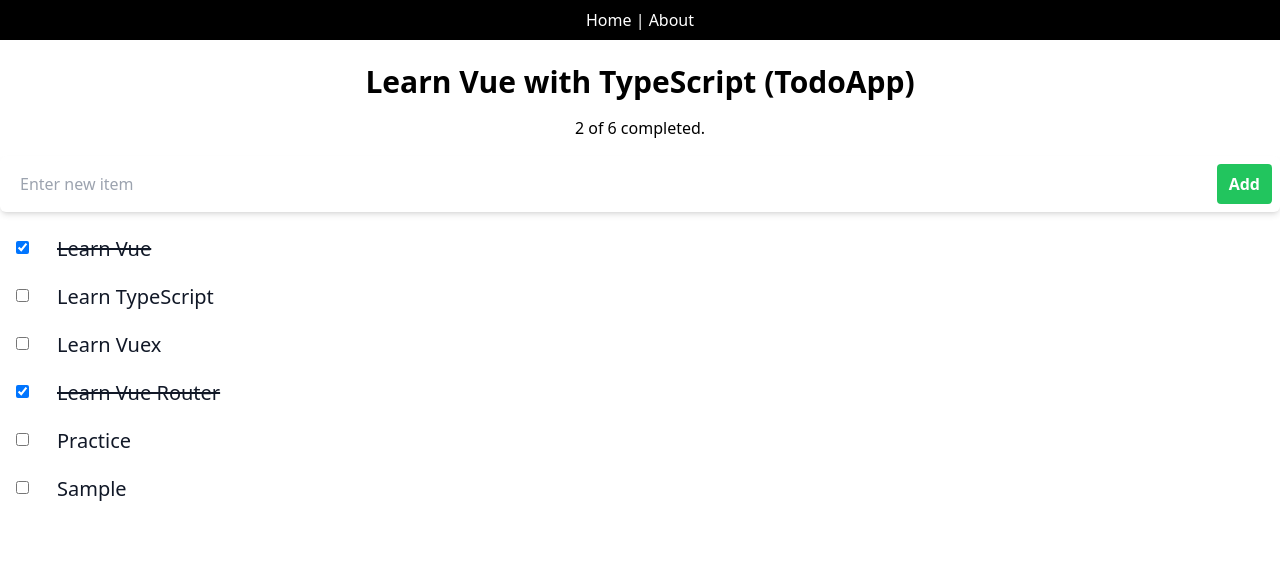
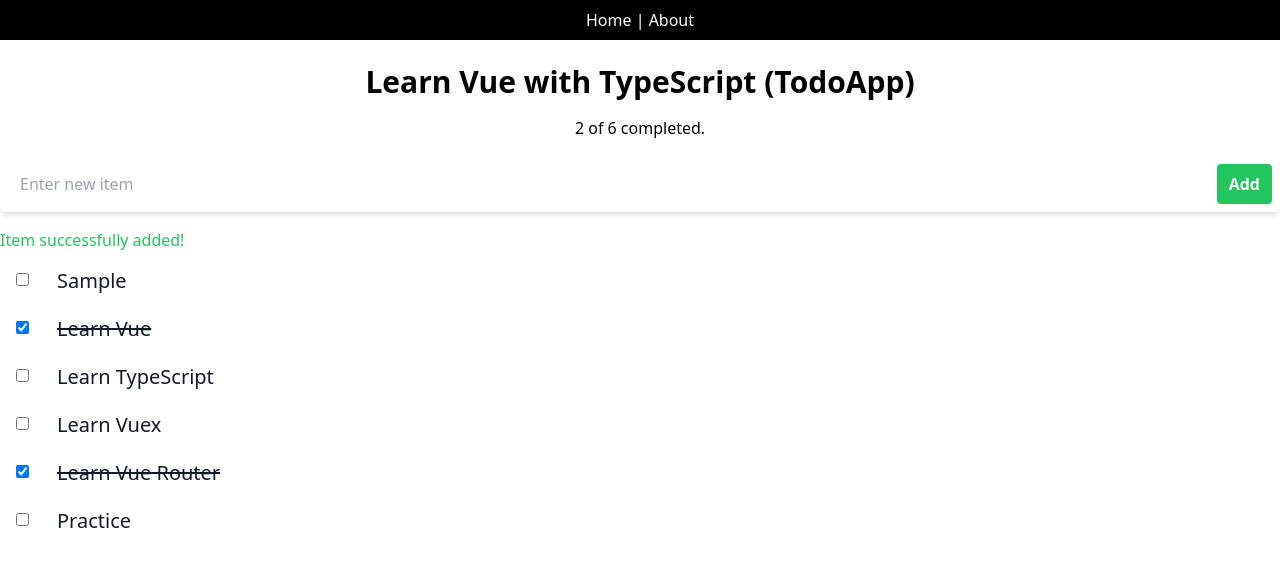
Before and after one commit to suonsamoun/vue-typescript, a Vue app: page / in a window 1280 px wide. Both pictures are taken after typing "Sample" into the empty fields and a click on the button "Add". Shown: the top 566 px of the page. Built offline with nearby package versions, Linux system fonts and the light colour scheme.

Commit message:
Enhanced validation check, added success msg

```diff
--- a/src/views/Home.vue
+++ b/src/views/Home.vue
@@ -10,7 +10,7 @@
       <form class="my-4" @submit.prevent="addNewItem">
         <div
           class="mx-auto flex items-center bg-white p-2 rounded-md shadow-md"
-          :class="errorClasses"
+          :class="[text !== '' ? validClasses : '', errorClasses]"
         >
           <div class="flex-grow m-1 ml-3">
             <input
@@ -18,6 +18,7 @@
               class="w-full focus:outline-none"
               type="text"
               placeholder="Enter new item"
+              @keyup="isRequired = text !== '' ? false : true"
             />
           </div>
           <div class="flex-shrink-0">
@@ -29,6 +30,7 @@
         </div>
       </form>
       <h5 class="text-left text-red-600" v-show="isRequired">Please enter an item!</h5>
+      <h5 class="text-left text-green-500 transition ease-in-out delay-150" v-show="isSuccess">Item successfully added!</h5>
       <div
         v-for="(item, index) in items"
         :key="index"
@@ -59,6 +61,8 @@ export default defineComponent({
       text: "",
       loading: false,
       isRequired: false,
+      isSuccess: false,
+      validClasses: "border-b-2 border-green-500",
       items: [
         { id: 1, text: "Learn Vue", completed: true },
         { id: 2, text: "Learn TypeScript", completed: false },
@@ -69,52 +73,72 @@ export default defineComponent({
     };
   },
   methods: {
+
     addNewItem() {
 
       if (this.text === '') {
         this.isRequired = true;
+        this.isSuccess = false;
         return;
       }
 
       this.loading = true;
-      this.items.push({
-        id: this.items.length + 1,
-        text: this.text,
-        completed: false,
-      });
+
+      this.items = [
+        {
+          id: this.items.length + 1,
+          text: this.text,
+          completed: false,
+        },
+        ...this.items
+      ];
 
       this.text = "";
+      this.isSuccess = true;
       this.isRequired = false;
+
       setTimeout(() => {
         this.loading = false;
-      }, 100);
+      }, 500);
+
+      setTimeout(() => {
+        this.isSuccess = false;
+      }, 5000);
+
     },
+
     toggleCompleted(item) {
       item.completed = !item.completed;
       this.completedCount = this.items.filter(item => item.completed).length;
       this.totalCount = this.items.length;
     },
+
   },
   computed: {
+
     completedCount() {
       return this.items.filter(item => item.completed).length;
     },
+
     totalCount() {
       return this.items.length;
     },
+
     errorClasses() {
       return {
-        border: this.isRequired,
+        'border-b-2': this.isRequired,
         "border-red-500": this.isRequired,
       };
     },
+
   },
-  watch: {
-    text(val) {
-      console.log(val);
-      if (val !== '') this.isRequired = false;
-    }
-  }
+
+  // watch: {
+    // text(val) {
+    //   console.log(val);
+    //   if (val !== '') this.isRequired = false;
+    // }
+  // }
 });
 
 </script>
```
